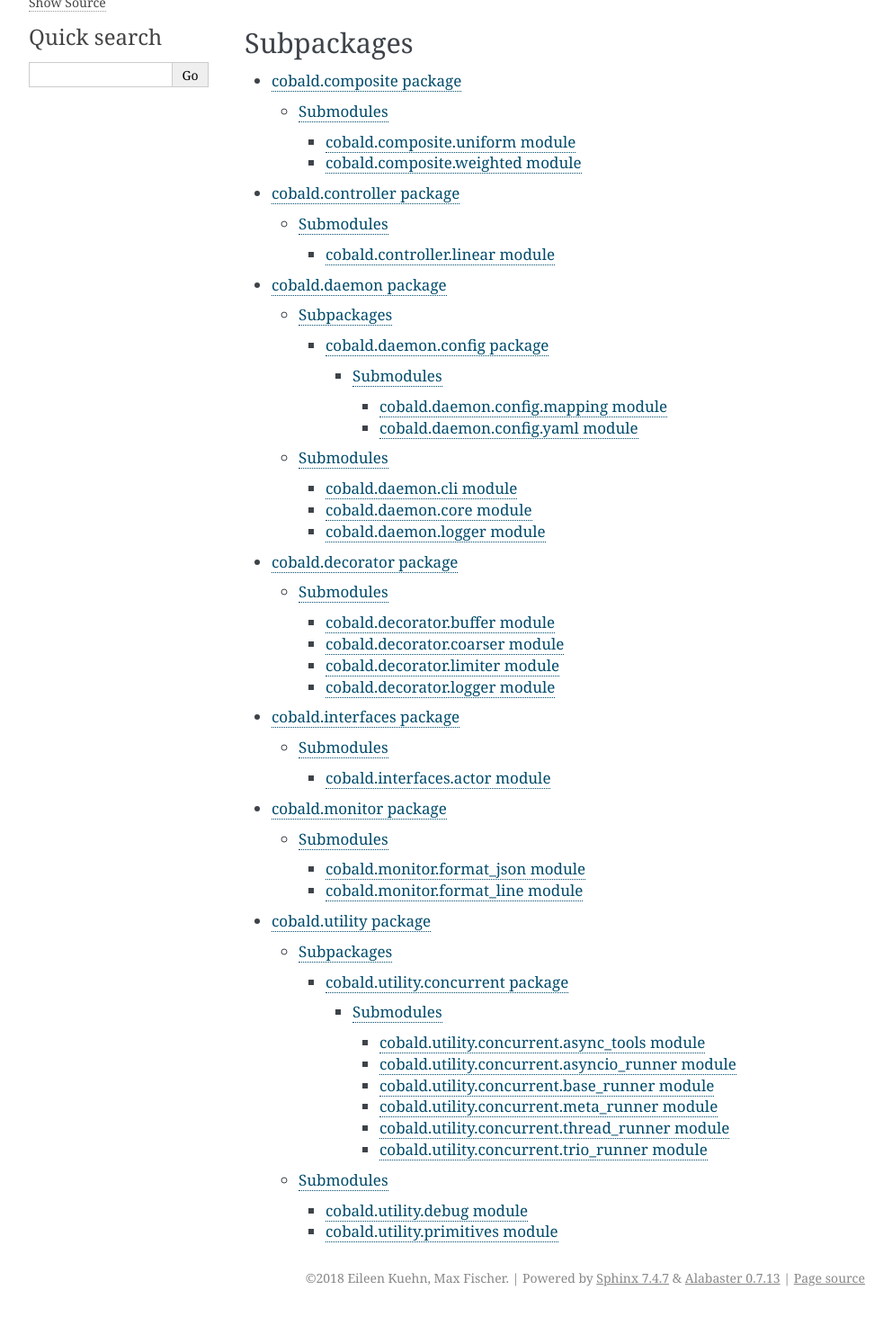
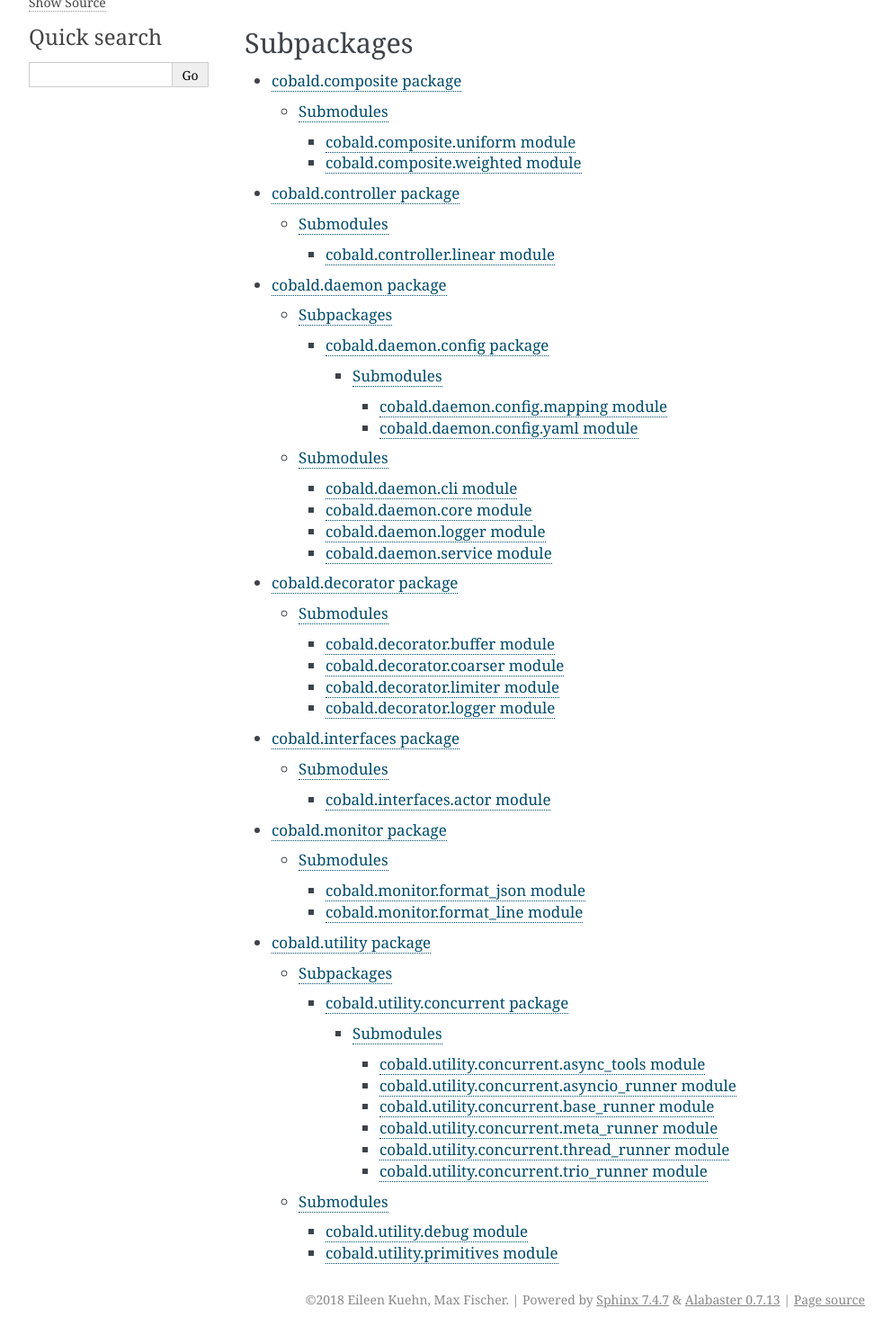
Before and after one commit to MatterMiners/cobald, a Sphinx documentation site: the page built from docs/source/api/cobald.rst, in a window 1280 px wide, cut to the strip 200-1684 px from the top of the page. Shown: the whole strip at 90% size, without its empty margins (148-1140 px from the left). Built offline with Sphinx 7.4.7, drawn with Linux system fonts in a browser that asks for light colours; formulas are drawn with MathJax 3; before the commit the page ends 1660 px from its top, so only the background shows below that.

Commit message:
docs refresh

```diff
--- a/docs/source/api/cobald.daemon.rst
+++ b/docs/source/api/cobald.daemon.rst
@@ -21,3 +21,4 @@ Submodules
    cobald.daemon.cli
    cobald.daemon.core
    cobald.daemon.logger
+   cobald.daemon.service
--- /dev/null
+++ b/docs/source/api/cobald.daemon.service.rst
@@ -0,0 +1,7 @@
+cobald\.daemon\.service module
+==============================
+
+.. automodule:: cobald.daemon.service
+    :members:
+    :undoc-members:
+    :show-inheritance:
```
